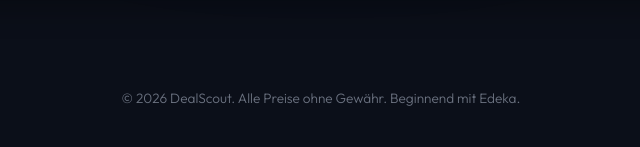
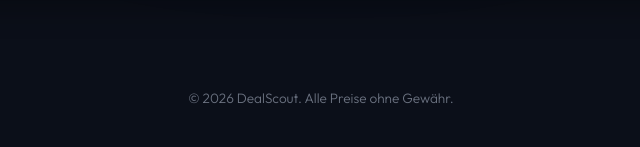
Before and after one commit to MakerHowl/DealScout, a FastAPI app: page /favorites-offers in a window 1280 px wide. Shown: the part 653-800 px from the top of the page, without its empty margins (319-959 px from the left). Run offline with FastAPI, Linux system fonts and the light colour scheme.

Commit message:
style: Remove 'Beginnend mit Edeka' from footer

```diff
--- a/app/templates/base.html
+++ b/app/templates/base.html
@@ -39,7 +39,7 @@
         </main>
 
         <footer class="app-footer">
-            <p>© 2026 DealScout. Alle Preise ohne Gewähr. Beginnend mit Edeka.</p>
+            <p>© 2026 DealScout. Alle Preise ohne Gewähr.</p>
         </footer>
     </div>
 
```
